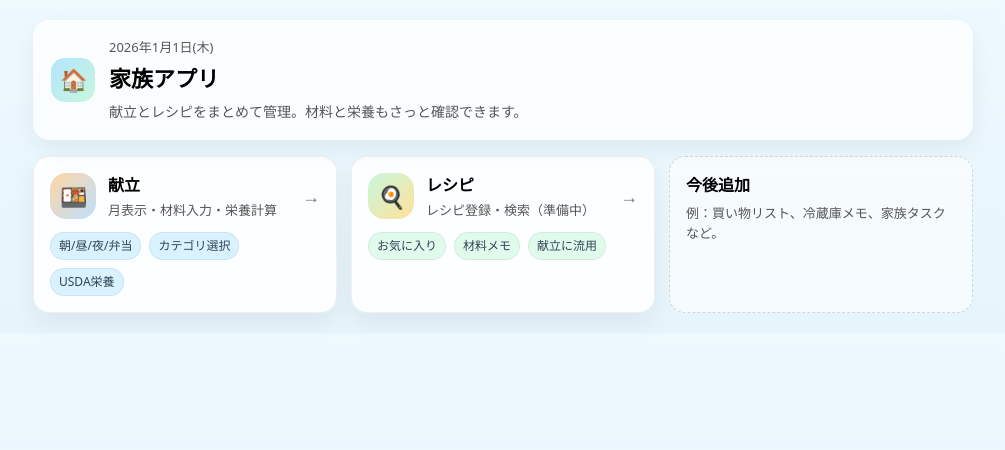
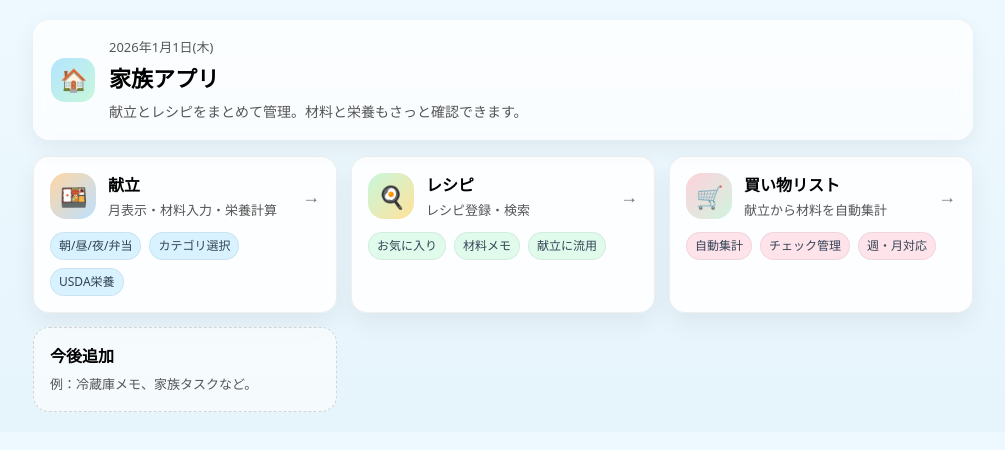
Before and after one commit to pan13976/kondate-app, a Next.js app in the folder simple-kondate/: page /main in a window 1280 px wide. Shown: the top 450 px of the page, without its empty margins (137-1142 px from the left). Built offline with nearby package versions, Linux system fonts and the light colour scheme.

Commit message:
fix: add meal date to apiAddKondate type

```diff
--- a/simple-kondate/src/app/main/page.tsx
+++ b/simple-kondate/src/app/main/page.tsx
@@ -131,7 +131,7 @@ export default function Home() {
           </div>
         </a>
 
-        {/* ★ レシピ（新規） */}
+        {/* レシピ */}
         <a
           href="/recipes"
           style={{
@@ -164,7 +164,7 @@ export default function Home() {
             <div style={{ flex: 1 }}>
               <div style={{ fontSize: 16, fontWeight: 900 }}>レシピ</div>
               <div style={{ color: "#555", fontSize: 13, marginTop: 4 }}>
-                レシピ登録・検索（準備中）
+                レシピ登録・検索
               </div>
             </div>
 
@@ -199,7 +199,77 @@ export default function Home() {
           </div>
         </a>
 
-        {/* 将来の拡張用ダミーカード */}
+        {/* ★ 買い物リスト（追加） */}
+        <a
+          href="/shopping"
+          style={{
+            textDecoration: "none",
+            color: "inherit",
+            borderRadius: 16,
+            padding: 16,
+            background: "rgba(255,255,255,0.85)",
+            boxShadow: "0 10px 24px rgba(0,0,0,0.06)",
+            border: "1px solid rgba(0,0,0,0.06)",
+            display: "block",
+          }}
+        >
+          <div style={{ display: "flex", gap: 12, alignItems: "center" }}>
+            <div
+              aria-hidden
+              style={{
+                width: 46,
+                height: 46,
+                borderRadius: 16,
+                display: "grid",
+                placeItems: "center",
+                background: "linear-gradient(135deg, #ffd1dc 0%, #d0f4de 100%)",
+                fontSize: 22,
+              }}
+            >
+              🛒
+            </div>
+
+            <div style={{ flex: 1 }}>
+              <div style={{ fontSize: 16, fontWeight: 900 }}>
+                買い物リスト
+              </div>
+              <div style={{ color: "#555", fontSize: 13, marginTop: 4 }}>
+                献立から材料を自動集計
+              </div>
+            </div>
+
+            <div aria-hidden style={{ color: "#777", fontSize: 18 }}>
+              →
+            </div>
+          </div>
+
+          <div
+            style={{
+              marginTop: 12,
+              display: "flex",
+              gap: 8,
+              flexWrap: "wrap",
+            }}
+          >
+            {["自動集計", "チェック管理", "週・月対応"].map((t) => (
+              <span
+                key={t}
+                style={{
+                  fontSize: 12,
+                  color: "#345",
+                  background: "rgba(255,209,220,0.6)",
+                  padding: "4px 8px",
+                  borderRadius: 999,
+                  border: "1px solid rgba(0,0,0,0.06)",
+                }}
+              >
+                {t}
+              </span>
+            ))}
+          </div>
+        </a>
+
+        {/* 将来の拡張用 */}
         <div
           style={{
             borderRadius: 16,
@@ -217,7 +287,7 @@ export default function Home() {
               lineHeight: 1.6,
             }}
           >
-            例：買い物リスト、冷蔵庫メモ、家族タスクなど。
+            例：冷蔵庫メモ、家族タスクなど。
           </div>
         </div>
       </section>
```
